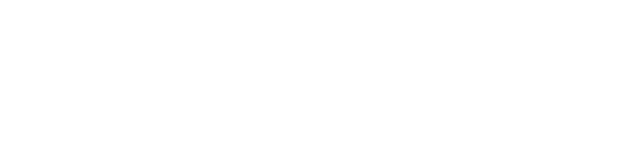
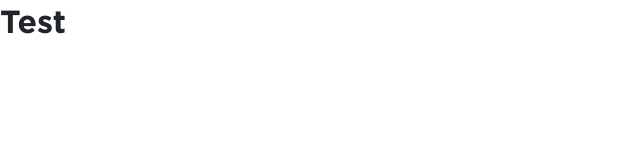
Before and after one commit to bloodmooner/oblivion, a plain HTML site: page index.html in a window 1280 px wide. Shown: the whole page, without its empty margins (0-640 px from the left). Drawn offline with nearby package versions, Linux system fonts and the light colour scheme.

Commit message:
feat: add test h1 title

```diff
--- a/index.html
+++ b/index.html
@@ -13,7 +13,7 @@
 <body>
   <!-- Header Start -->
   <!-- Header End -->
-
+  <h1 class="head">Test</h1>
 
   <!-- Main Start -->
   <!-- Main End -->
```
